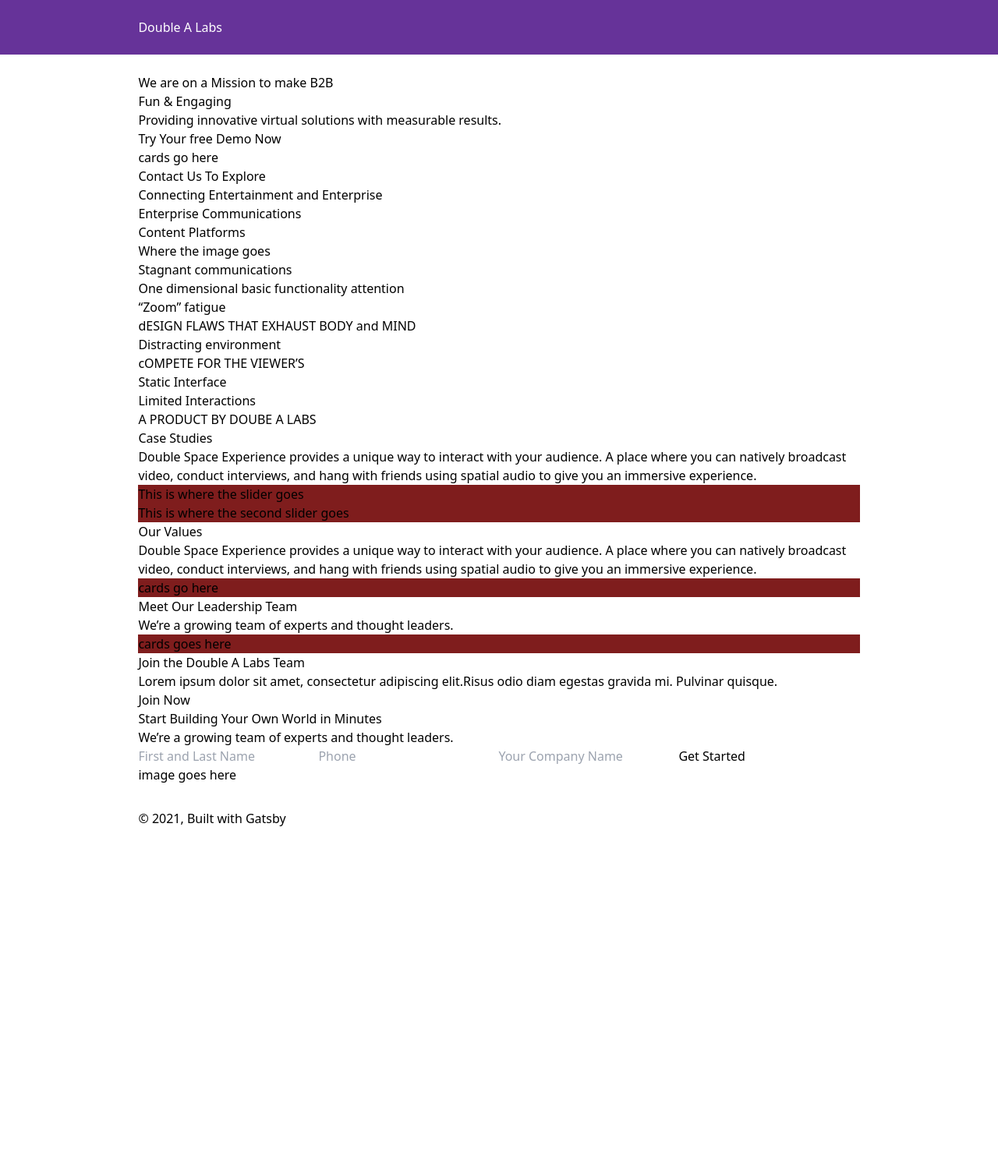
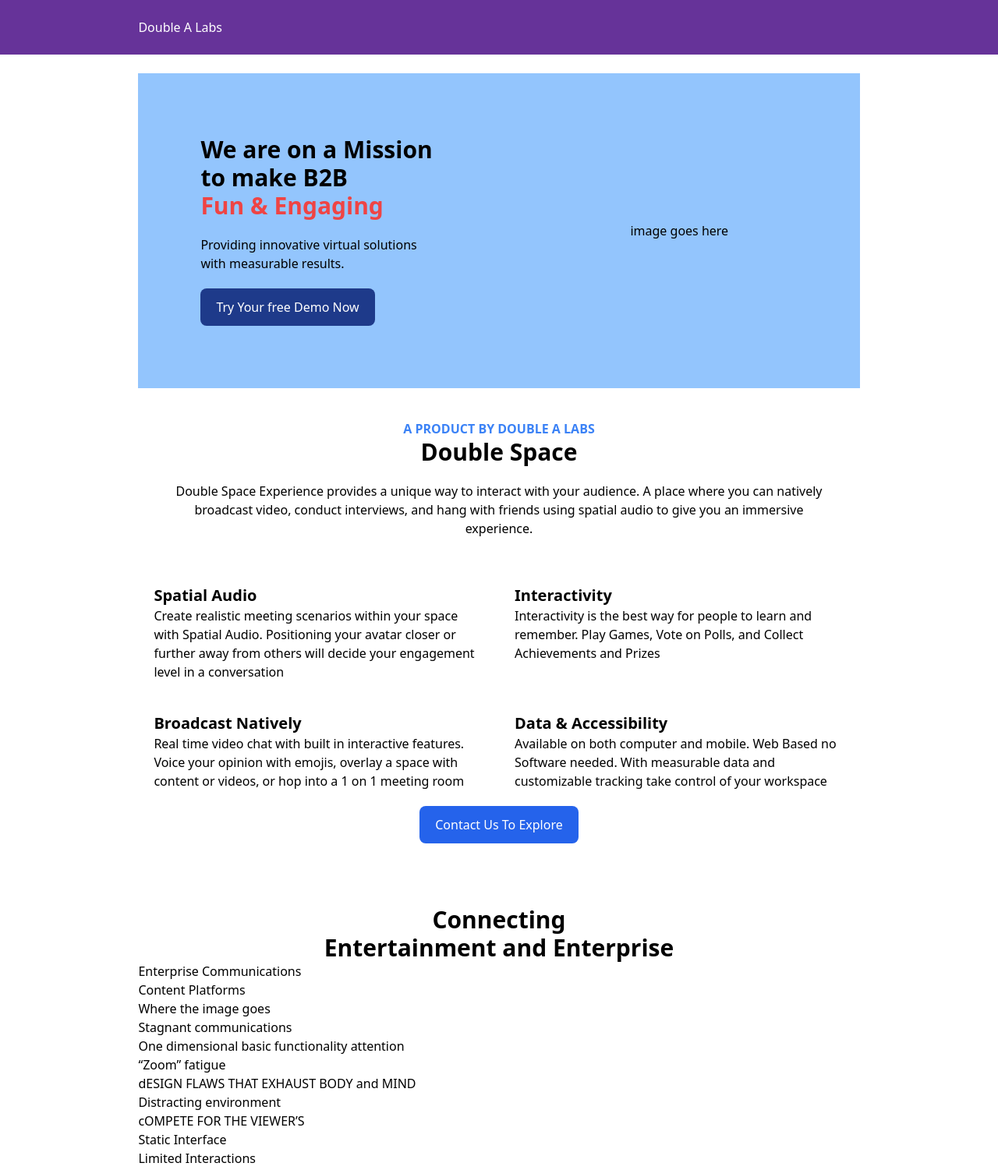
Before and after one commit to acostahf/Double-A-Labs, a Gatsby site: page / in a window 1280 px wide. Shown: the top 1501 px of the page at 78% size. Before the commit the page ends 1085 px from the top, so only its background shows below. Built offline with nearby package versions, Linux system fonts and the light colour scheme; Gatsby itself is replaced by a stand-in of ours.

Commit message:
putting the foundation down

```diff
--- a/src/components/hero.js
+++ b/src/components/hero.js
@@ -2,11 +2,20 @@
 
 const Hero = () => {
   return (
-    <div>
-      <h1>We are on a Mission to make B2B</h1>
-      <h1>Fun & Engaging</h1>
-      <p>Providing innovative virtual solutions with measurable results.</p>
-      <button>Try Your free Demo Now</button>
+    <div className=" bg-blue-300 grid grid-cols-2">
+      <div className="p-20">
+        <h1 className="text-3xl font-bold">We are on a Mission to make B2B</h1>
+        <h1 className="text-3xl font-bold text-red-500 pb-5">Fun & Engaging</h1>
+        <p className="pb-5">
+          Providing innovative virtual solutions with measurable results.
+        </p>
+        <button className="bg-blue-900 rounded-lg text-white py-3 px-5">
+          Try Your free Demo Now
+        </button>
+      </div>
+      <div className="flex justify-center items-center">
+        <h1>image goes here</h1>
+      </div>
     </div>
   )
 }
--- a/src/components/sectionOne.js
+++ b/src/components/sectionOne.js
@@ -2,9 +2,9 @@
 
 const SectionOne = () => {
   return (
-    <div>
-      <h2>A PRODUCT BY DOUBLE A LABS</h2>
-      <h1>Double Space</h1>
+    <div className="flex justify-center flex-col text-center p-10 ">
+      <h6 className="text-blue-500 font-bold">A PRODUCT BY DOUBLE A LABS</h6>
+      <h1 className="text-3xl font-bold pb-5">Double Space</h1>
       <p>
         Double Space Experience provides a unique way to interact with your
         audience. A place where you can natively broadcast video, conduct
@@ -14,3 +14,5 @@
     </div>
   )
 }
+
+export default SectionOne
--- a/src/components/sectionTwo.js
+++ b/src/components/sectionTwo.js
@@ -25,9 +25,29 @@
 const SectionTwo = () => {
   return (
     <div>
-      <div>cards go here</div>
-      <button> Contact Us To Explore</button>
-      <h1>Connecting Entertainment and Enterprise</h1>
+      <div className="">
+        <div className="flex flex-wrap">
+          {data.map(content => (
+            <div className="w-1/2 p-5">
+              <h1 className="font-bold text-xl">{content.title}</h1>
+              <p>{content.content}</p>
+            </div>
+          ))}
+        </div>
+      </div>
+      <div className=" ">
+        <div className="pb-20 flex justify-center">
+          <button className="rounded-lg py-3 px-5 text-white bg-blue-600">
+            {" "}
+            Contact Us To Explore
+          </button>
+        </div>
+      </div>
+      <div className="text-center ">
+        <h1 className="font-bold text-3xl ">
+          Connecting <br /> Entertainment and Enterprise
+        </h1>
+      </div>
     </div>
   )
 }
--- a/src/pages/index.js
+++ b/src/pages/index.js
@@ -11,11 +11,13 @@
 import SectionSix from "../components/sectionSix"
 import SectionSeven from "../components/sectionSeven"
 import SectionFour from "../components/sectionFour"
+import SectionOne from "../components/sectionOne"
 
 const IndexPage = () => (
   <Layout>
     <Seo title="Home" />
     <Hero />
+    <SectionOne />
     <SectionTwo />
     <SectionThree />
     <SectionFour />
```
